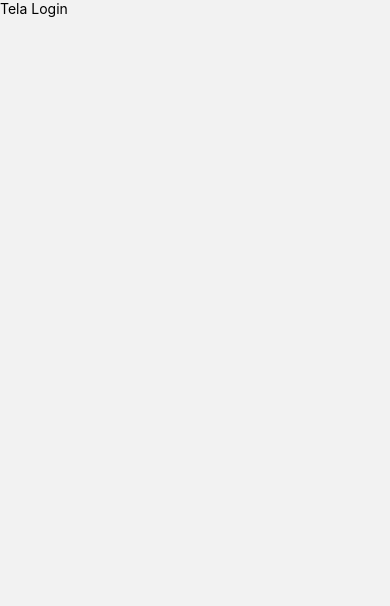
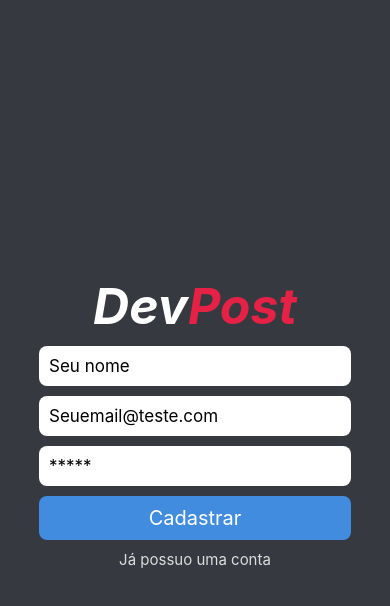
Before and after one commit to fabricio-26/DevPost-rede-social, a React Native app: screen /Login in a window 390 px wide. Shown: the top 606 px of the page. Built offline with nearby package versions, Linux system fonts and the light colour scheme.

Commit message:
Pagina de Login

```diff
--- a/src/pages/Login/index.js
+++ b/src/pages/Login/index.js
@@ -1,10 +1,68 @@
-import React from 'react';
-import { View, Text } from 'react-native';
+import React, { useState } from 'react';
+import { Text } from 'react-native';
+
+import { Container, Title, Input, Button, ButtonText, SignUpButton, SignUpText } from './styles'
 
 export default function Login() {
- return (
-   <View>
-    <Text>Tela Login</Text>
-   </View>
+  const [login, setLogin] = useState(false);
+
+  function toggleLogin(){
+    setLogin(!login)
+  }
+
+  if(login){
+    return (
+      <Container>
+        <Title>
+          Dev<Text style={{ color:"#E52246" }}>Post</Text>
+        </Title>
+
+        <Input
+          placeholder="Seuemail@teste.com"
+        />
+
+        <Input
+          placeholder="*****"
+        />
+
+        <Button>
+          <ButtonText>Acessar</ButtonText>
+        </Button>
+
+        <SignUpButton onPress={toggleLogin}>
+          <SignUpText>Criar uma conta</SignUpText>
+        </SignUpButton>
+
+      </Container>
+    );
+  }
+
+  return (
+    <Container>
+      <Title>
+        Dev<Text style={{ color:"#E52246" }}>Post</Text>
+      </Title>
+
+      <Input
+        placeholder="Seu nome"
+      />
+
+      <Input
+        placeholder="Seuemail@teste.com"
+      />
+
+      <Input
+        placeholder="*****"
+      />
+
+      <Button>
+        <ButtonText>Cadastrar</ButtonText>
+      </Button>
+
+      <SignUpButton onPress={toggleLogin}>
+        <SignUpText>Já possuo uma conta</SignUpText>
+      </SignUpButton>
+
+    </Container>
   );
 }
--- /dev/null
+++ b/src/pages/Login/styles.js
@@ -0,0 +1,53 @@
+import styled from "styled-components/native";
+
+
+
+export const Container = styled.View`
+    flex: 1;
+    background-color: #36393f;
+    justify-content: center;
+    align-items: center;
+`;
+
+export const Title = styled.Text`
+    color: #fff;
+    font-size: 50px;
+    font-weight: bold;
+    font-style: italic;
+`;
+
+export const Input = styled.TextInput`
+    width: 80%;
+    background-color: #fff;
+    margin-top:10px;
+    padding: 10px;
+    border-radius: 8px;
+    font-size: 17px;
+`;
+
+export const Button = styled.TouchableOpacity`
+    width: 80%;
+    background-color: #418cdf;
+    border-radius: 8px;
+    margin-top: 10px;
+    padding: 10px;
+    align-items: center;
+    justify-content: center;
+`;
+
+export const ButtonText = styled.Text`
+    color: #fff;
+    font-size: 20px
+`;
+
+export const SignUpButton = styled.TouchableOpacity`
+    width: 100%;
+    margin-top: 10px;
+    align-items: center;
+    justify-content: center;
+`;
+
+export const SignUpText = styled.Text`
+    color: #ddd;
+    font-size: 15px;
+`;
```
